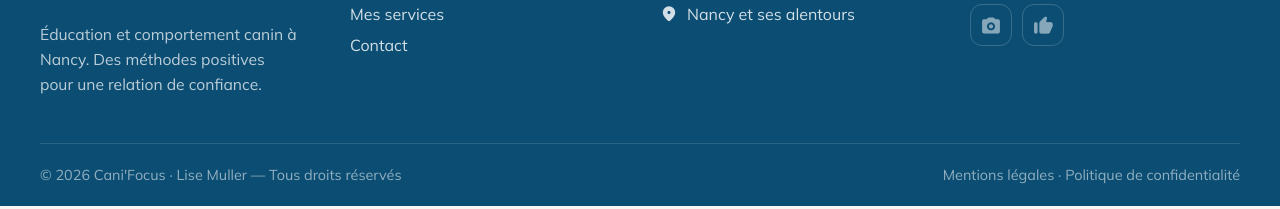
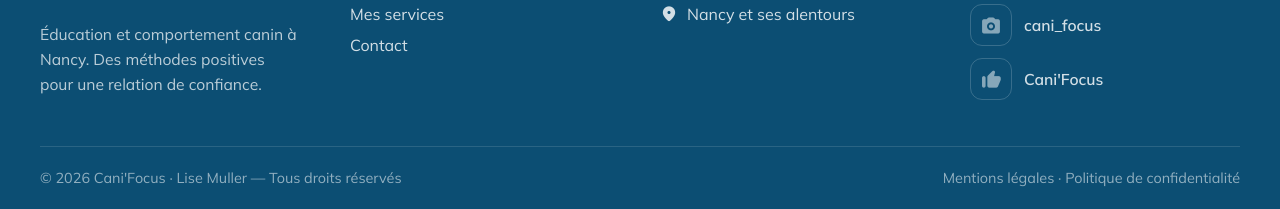
Before and after one commit to lisemull-lab/Canifocus-site-web, a plain HTML site: page index.html in a window 1280 px wide. Shown: the part 3466-3675 px from the top of the page. Drawn offline with nearby package versions, Linux system fonts and the light colour scheme.

Commit message:
Ajoute les noms Instagram et Facebook dans le footer
Co-Authored-By: Claude Opus 4.8 <noreply@anthropic.com>

```diff
--- a/index.html
+++ b/index.html
@@ -446,9 +446,15 @@
       <div class="footer-col">
         <h3 class="footer-heading">Réseaux sociaux</h3>
         <p class="footer-social-note">Bientôt disponibles — restez connectés.</p>
-        <div class="footer-social-icons">
-          <span class="social-icon" aria-hidden="true"><span class="ms">photo_camera</span></span>
-          <span class="social-icon" aria-hidden="true"><span class="ms">thumb_up</span></span>
+        <div class="footer-social-list">
+          <span class="footer-social-item">
+            <span class="social-icon"><span class="ms">photo_camera</span></span>
+            <span class="footer-social-name">cani_focus</span>
+          </span>
+          <span class="footer-social-item">
+            <span class="social-icon"><span class="ms">thumb_up</span></span>
+            <span class="footer-social-name">Cani'Focus</span>
+          </span>
         </div>
       </div>
     </div>
--- a/style.css
+++ b/style.css
@@ -1165,6 +1165,13 @@ footer {
   margin-bottom: 14px;
 }
 .footer-social-icons { display: flex; gap: 10px; }
+.footer-social-list { display: flex; flex-direction: column; gap: 12px; }
+.footer-social-item { display: flex; align-items: center; gap: 12px; }
+.footer-social-name {
+  color: rgba(255, 255, 255, 0.82);
+  font-size: 0.98rem;
+  font-weight: 600;
+}
 .social-icon {
   width: 42px;
   height: 42px;
```
